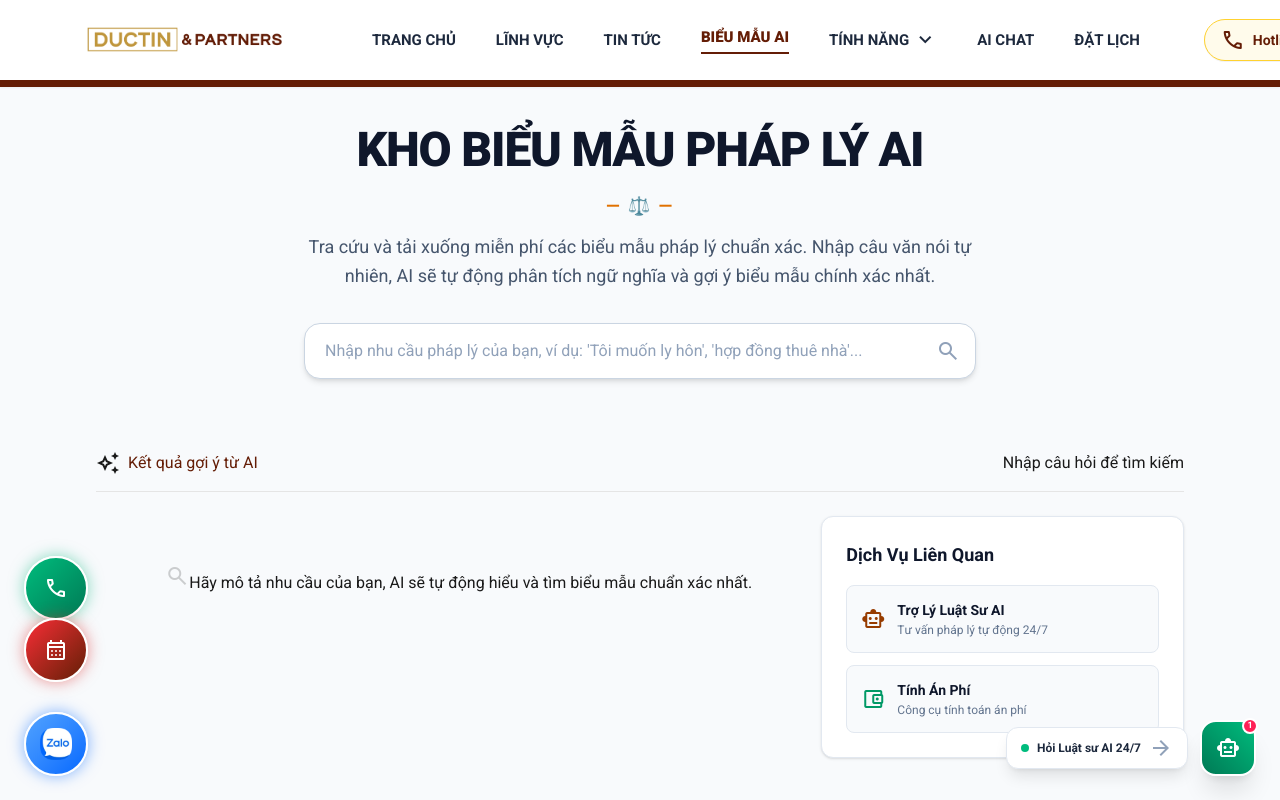
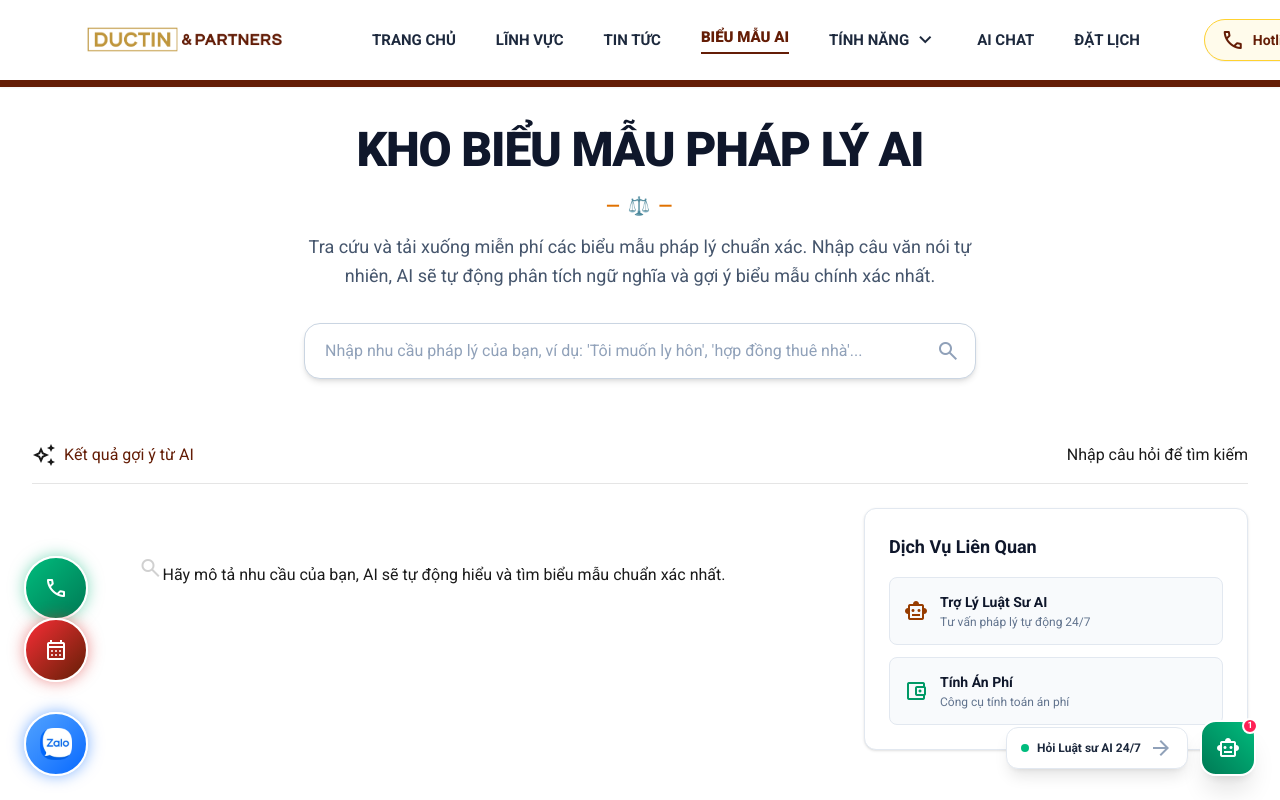
Before and after one commit to RexMcG/webluatductin, a Next.js app: page /ai-form-library in a window 1280 px wide. Shown: the top 800 px of the page. Built offline with nearby package versions, Linux system fonts and the light colour scheme; no server answers.

Commit message:
fix: resolve narrow layout and background mismatch on AI Form Library page

```diff
--- a/src/app/ai-form-library/page.tsx
+++ b/src/app/ai-form-library/page.tsx
@@ -69,7 +69,7 @@ export default function AIFormLibrary() {
   };
 
   return (
-    <div className="max-w-7xl mx-auto px-4 md:px-8 pt-10 pb-16 min-h-screen bg-slate-50 relative">
+    <div className="max-w-7xl mx-auto px-4 md:px-8 pt-10 pb-16 min-h-screen relative">
       {/* Lead Gate Modal */}
       {showModal && (
         <div className="fixed inset-0 z-50 flex items-center justify-center bg-black/60 backdrop-blur-xs p-4">
@@ -150,7 +150,7 @@ export default function AIFormLibrary() {
       </div>
 
       {/* Results Section */}
-      <section className="max-w-container-max mx-auto px-margin-mobile md:px-margin-desktop py-8">
+      <section className="w-full py-6">
         <div className="flex items-center gap-2 mb-6 border-b border-border-neutral pb-4">
           <span className="material-symbols-outlined text-text-secondary">auto_awesome</span>
           <h2 className="font-headline-lg-mobile md:font-headline-lg text-headline-lg-mobile md:text-headline-lg text-primary">Kết quả gợi ý từ AI</h2>
@@ -159,7 +159,7 @@ export default function AIFormLibrary() {
           </span>
         </div>
 
-        <div className="grid grid-cols-1 lg:grid-cols-12 gap-gutter items-start">
+        <div className="grid grid-cols-1 lg:grid-cols-12 gap-6 lg:gap-8 items-start">
           {/* Left Column: AI Match Cards */}
           <div className="lg:col-span-8 space-y-6">
             {!debouncedSearchTerm && (
```
